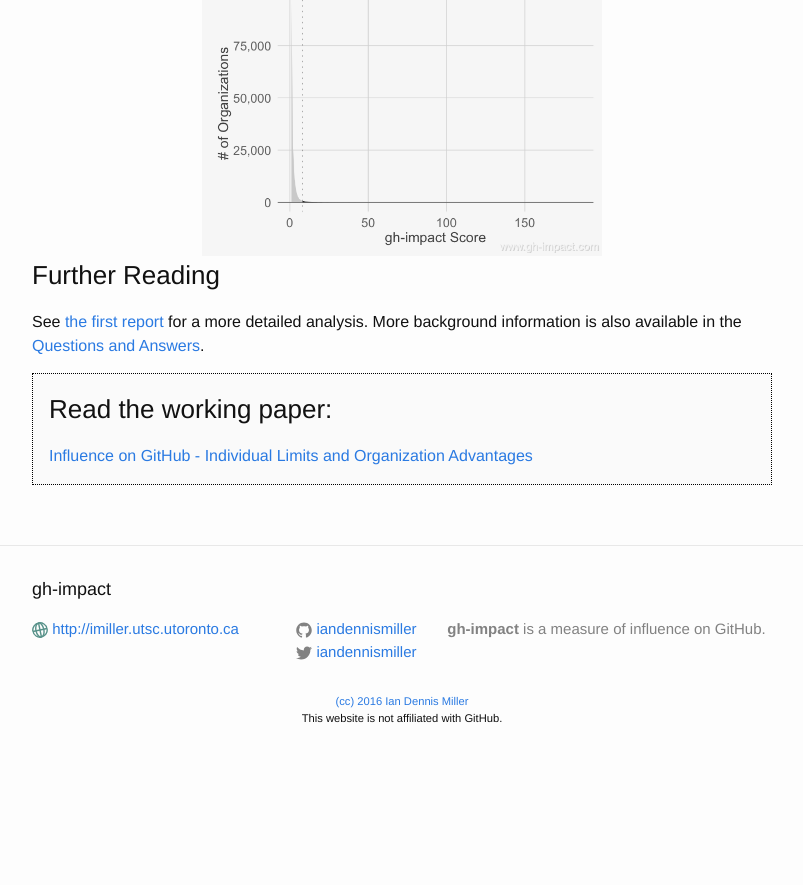
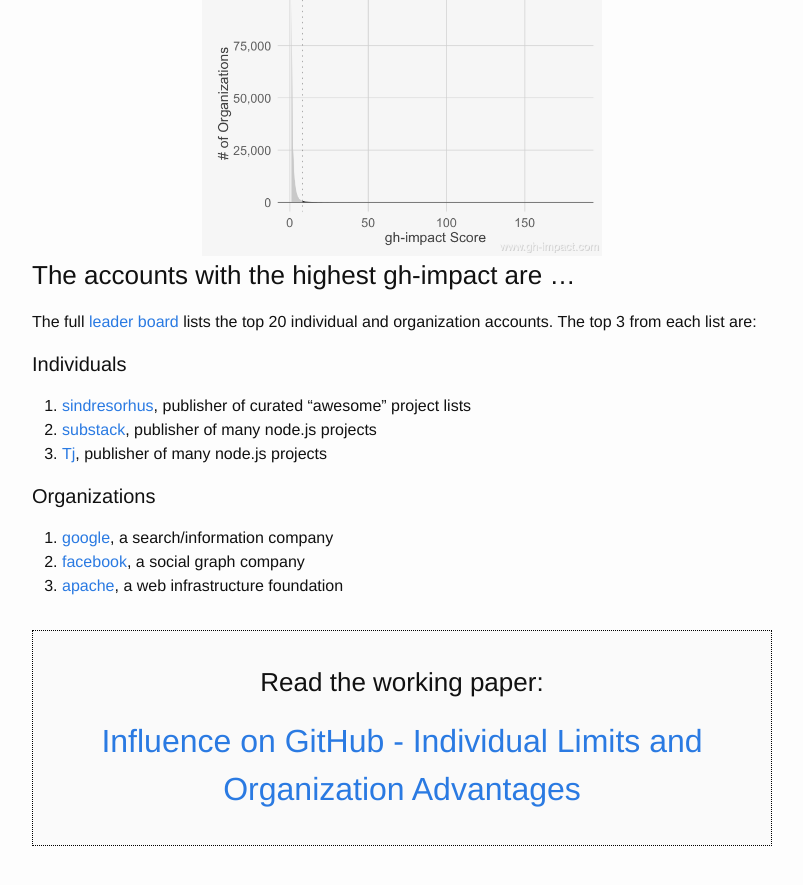
Before and after one commit to iandennismiller/gh-impact, a Jekyll site: the page built from _pages/quick-facts.md, in a window 1280 px wide and 900 px high, scrolled down 1576 px. Shown: the top 885 px of the window, without its empty margins (238-1041 px from the left). Built offline with Jekyll 4.4.1, drawn with Linux system fonts in a browser that asks for light colours; before the commit the page ends 2333 px from its top, so only the background shows below that.

```diff
--- a/_pages/quick-facts.md
+++ b/_pages/quick-facts.md
@@ -29,10 +29,24 @@ The cumulative distribution of *gh-impact* rapidly tops out; the 10,266 accounts
 
 {% include image-zoom.html url="/media/area_99th_percentile_organizations-1.png" width=400 %}
 
-### Further Reading
+### The accounts with the highest gh-impact are ...
 
-See <a class='internal' href="/report/">the first report</a> for a more detailed analysis.  More background information is also available in the [Questions and Answers](/answers/).
+The full [leader board](/leaderboard) lists the top 20 individual and organization accounts.  The top 3 from each list are:
 
+#### Individuals
+
+0. [sindresorhus](/#sindresorhus), publisher of curated "awesome" project lists
+1. [substack](/#substack), publisher of many node.js projects
+2. [Tj](/#Tj), publisher of many node.js projects
+
+#### Organizations
+
+0. [google](/#google), a search/information company
+1. [facebook](/#facebook), a social graph company
+2. [apache](/#apache), a web infrastructure foundation
+
+<div style="font-size: 2em; text-align: center; margin-top: 1em;">
 {% include promo-report-1.html %}
+</div>
 
 {% include image-zoom-init.html %}
```
Also changed, not shown: Todo.md (+14 -9 lines), _pages/about.md (+5 -4 lines), _pages/credits.md (+10 -0 lines), _posts/2016-08-23-introduction-to-gh-impact.markdown (added, +32 -0 lines).
